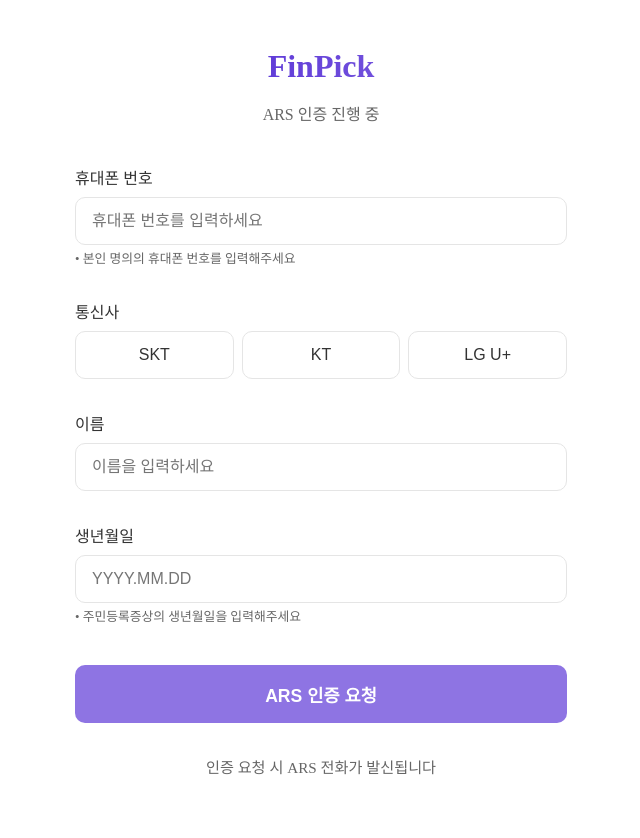
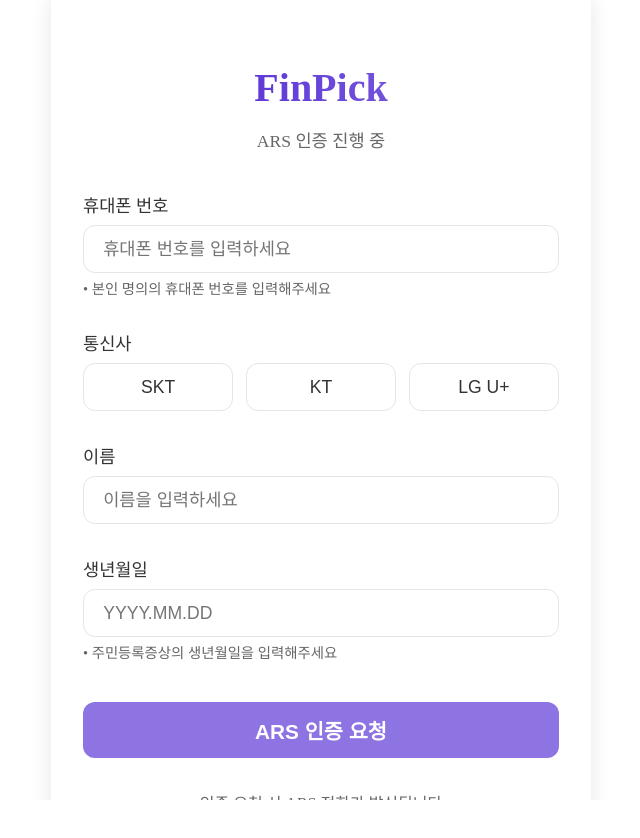
Before and after one commit to FinPickTeam/FinPickTeam_FE, a Vue app: page / in a window 1280 px wide. Shown: the top 838 px of the page, without its empty margins (319-959 px from the left). After the commit the page ends 800 px from the top, so only its background shows below. Built offline with nearby package versions, Linux system fonts and the light colour scheme.

Commit message:
Style: c

```diff
--- a/src/pages/ArsAuth.vue
+++ b/src/pages/ArsAuth.vue
@@ -56,18 +56,15 @@
 }
 html,
 body {
-  width: 100vw;
-  height: 100vh;
-  min-width: 100vw;
-  min-height: 100vh;
+  width: 100%;
+  height: 100%;
   background: #fff;
   margin: 0;
   padding: 0;
+  overflow-x: hidden;
 }
 .wrap {
-  width: 100vw;
-  height: 100vh;
-  min-width: 100vw;
+  width: 100%;
   min-height: 100vh;
   background: #fff;
   margin: 0;
@@ -77,9 +74,9 @@
   flex-direction: column;
 }
 .title {
-  margin-top: 3rem;
-  margin-bottom: 1rem;
-  font-size: 2rem;
+  margin-top: clamp(2rem, 8vh, 4rem);
+  margin-bottom: clamp(0.5rem, 2vh, 1.5rem);
+  font-size: clamp(1.5rem, 6vw, 2.5rem);
   font-weight: 900;
   background: linear-gradient(to right, #4318d1 0%, #8e74e3 100%);
   -webkit-background-clip: text;
@@ -89,7 +86,8 @@
 }
 .ars_message {
   color: #666666;
-  margin-bottom: 2rem;
+  margin-bottom: clamp(1rem, 4vh, 2.5rem);
+  font-size: clamp(0.9rem, 3vw, 1.1rem);
 }
 .content {
   flex: 1;
@@ -98,83 +96,87 @@
   justify-content: flex-start;
   align-items: center;
   width: 100%;
-  max-width: 540px;
+  max-width: min(540px, 90vw);
   margin: 0 auto;
-  padding: 0 1.5rem;
+  padding: 0 clamp(1rem, 4vw, 2rem);
 }
 .form_group {
   width: 100%;
   max-width: 100%;
-  margin-bottom: 1.5rem;
+  margin-bottom: clamp(1rem, 3vh, 1.5rem);
   display: flex;
   flex-direction: column;
   align-items: stretch;
 }
 input {
   width: 100%;
-  height: 48px;
+  height: clamp(44px, 6vh, 52px);
   border: 1px solid #e5e5e5;
-  border-radius: 10px;
-  padding: 0 1rem;
-  font-size: 1rem;
+  border-radius: clamp(8px, 1.5vw, 12px);
+  padding: 0 clamp(0.8rem, 2vw, 1.2rem);
+  font-size: clamp(0.9rem, 2.5vw, 1.1rem);
   background: #fff;
   box-sizing: border-box;
 }
 .carrier_options {
   display: flex;
-  gap: 0.5rem;
+  gap: clamp(0.3rem, 1vw, 0.8rem);
   width: 100%;
 }
 .carrier_options button {
   flex: 1;
-  height: 48px;
+  height: clamp(44px, 6vh, 52px);
   border: 1px solid #e5e5e5;
-  border-radius: 10px;
+  border-radius: clamp(8px, 1.5vw, 12px);
   background: #fff;
-  font-size: 1rem;
+  font-size: clamp(0.9rem, 2.5vw, 1.1rem);
   color: #333;
 }
 .confirm_button {
   width: 100%;
-  height: 58px;
+  height: clamp(52px, 7vh, 64px);
   border: none;
-  border-radius: 10px;
+  border-radius: clamp(8px, 1.5vw, 12px);
   background: #8e74e3;
   color: #fff;
-  font-size: 1.1rem;
+  font-size: clamp(1rem, 2.8vw, 1.3rem);
   font-weight: 700;
-  margin-top: 1rem;
-  margin-bottom: 1rem;
+  margin-top: clamp(0.8rem, 2vh, 1.2rem);
+  margin-bottom: clamp(0.8rem, 2vh, 1.2rem);
 }
 .helper_text {
   color: #666;
-  font-size: 0.95rem;
-  margin-bottom: 1.5rem;
+  font-size: clamp(0.85rem, 2.2vw, 1rem);
+  margin-bottom: clamp(1rem, 3vh, 1.5rem);
 }
 .label_text {
   text-align: left;
-  font-size: 1rem;
+  font-size: clamp(0.9rem, 2.5vw, 1.1rem);
   color: #333333;
-  margin-bottom: 0.5rem;
-  margin-top: 0.5rem;
+  margin-bottom: clamp(0.3rem, 1vh, 0.6rem);
+  margin-top: clamp(0.3rem, 1vh, 0.6rem);
 }
 .small,
 .small_2 {
   text-align: left;
-  font-size: 0.8rem;
+  font-size: clamp(0.75rem, 2vw, 0.9rem);
   color: #666666;
-  margin-top: 0.2rem;
+  margin-top: clamp(0.1rem, 0.5vh, 0.3rem);
 }
-@media (min-width: 541px) {
-  html,
-  body,
+/* 태블릿 이상에서 최대 너비 제한 */
+@media (min-width: 768px) {
+  .content {
+    max-width: 540px;
+    padding: 0 2rem;
+  }
+}
+
+/* 매우 큰 화면에서 중앙 정렬 */
+@media (min-width: 1200px) {
   .wrap {
-    width: 540px;
-    height: 960px;
-    min-width: 540px;
-    min-height: 960px;
+    max-width: 540px;
     margin: 0 auto;
-    background: #fff;
+    box-shadow: 0 0 20px rgba(0, 0, 0, 0.1);
   }
 }
 </style>
```
